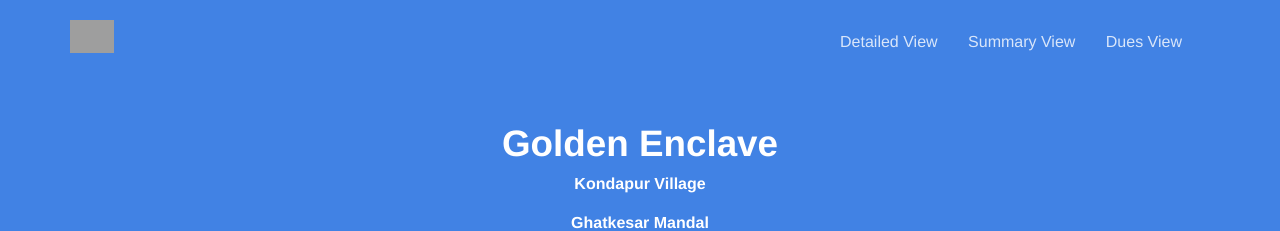
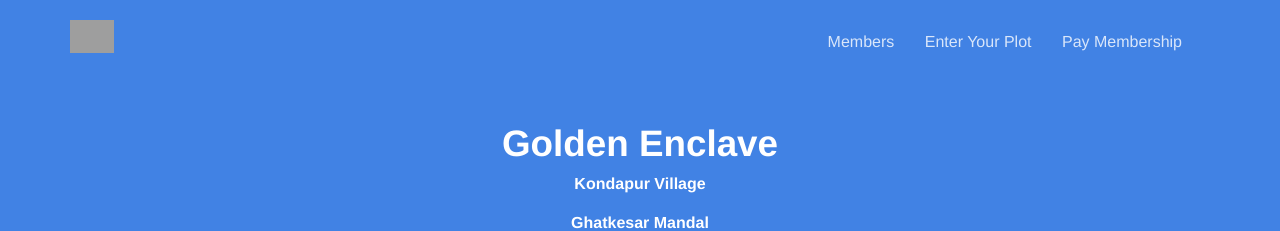
Before and after one commit to goldenenclave/goldenenclave.github.io, a Jekyll site: the page built from index.html, in a window 1280 px wide. Shown: the top 231 px of the page. Built offline with Jekyll 4.4.1, drawn with Linux system fonts in a browser that asks for light colours; grey boxes are pictures that could not be loaded.

Commit message:
development

```diff
--- a/_config.yml
+++ b/_config.yml
@@ -1,8 +1,8 @@
 # ----
 # Site
 
-title: Landmark Residency
-url: "https://lmrdomalguda.github.io/"
+title: Golden Enclave
+url: "https://goldenenclave.github.io/"
 baseurl:
 google_analytics_key:
 google_maps_javascript_api_key:
@@ -10,7 +10,7 @@ disqus_shortname:
 
 # Values for the jekyll-seo-tag gem (https://github.com/jekyll/jekyll-seo-tag)
 logo: /siteicon.png
-description: Landmark Residency Website.
+description: Golden Enclave Website.
 author:
   name:
   email:
--- a/_data/navigation.yml
+++ b/_data/navigation.yml
@@ -1,12 +1,12 @@
-- name: Detailed View
-  link: /detailedview/
+- name: Members
+  link: /membersview/
   new_window: false
   highlight: false
-- name: Summary View
-  link: /summaryview/
+- name: Enter Your Plot
+  link: /enteryourplot/
   new_window: false
   highlight: false
-- name: Dues View
-  link: /duesview/
+- name: Pay Membership
+  link: /paymembership/
   new_window: false
   highlight: false
```
